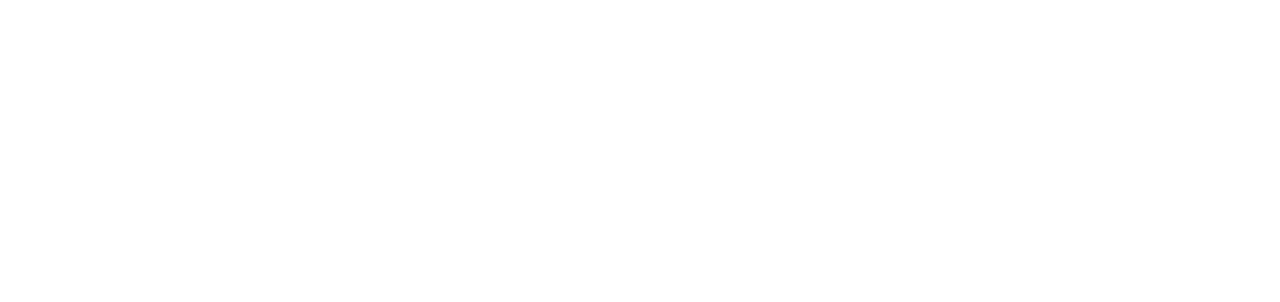
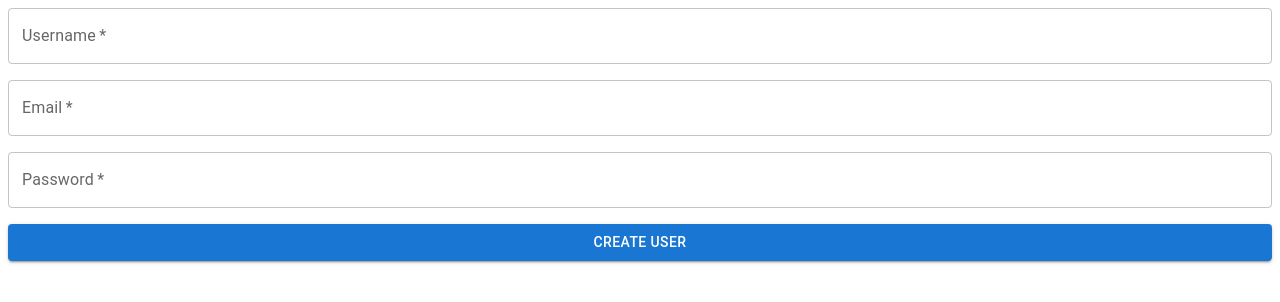
Before and after one commit to ChaseH88/Chirpy-Front-End, a React (Create React App) app: page / in a window 1280 px wide. Shown: the top 302 px of the page. Built offline with nearby package versions, Linux system fonts and the light colour scheme.

Commit message:
adding initial create user form and page

```diff
--- a/src/App.tsx
+++ b/src/App.tsx
@@ -1,5 +1,11 @@
+import { CreateUserPage } from './pages/CreateUserPage';
+
 function App() {
-  return <div className="App"></div>;
+  return (
+    <div className="App">
+      <CreateUserPage />
+    </div>
+  );
 }
 
 export default App;
--- /dev/null
+++ b/src/components/Form/Form.tsx
@@ -0,0 +1,96 @@
+import React from 'react';
+import {
+  TextField,
+  Button,
+  MenuItem,
+  Select,
+  InputLabel,
+  FormControl,
+  Box,
+} from '@mui/material';
+
+type FormTypes = 'text' | 'email' | 'password' | 'textarea' | 'select';
+
+export interface FormInput {
+  name: string;
+  type: FormTypes;
+  placeholder: string;
+  required: boolean;
+  label: string;
+  value?: string;
+  options?: string[];
+  onChange?: (e: React.ChangeEvent<HTMLInputElement>) => void;
+}
+
+export interface FormProps {
+  inputs: FormInput[];
+  submitText: string;
+  onSubmit: (e: React.FormEvent) => void;
+}
+
+const Form: React.FC<FormProps> = ({ inputs, submitText, onSubmit }) => {
+  const renderInput = (input: FormInput, index: number) => {
+    switch (input.type) {
+      case 'select':
+        return (
+          <FormControl fullWidth key={index} required={input.required}>
+            <InputLabel>{input.label}</InputLabel>
+            <Select
+              name={input.name}
+              value={input.value}
+              onChange={input.onChange as any}
+              label={input.label}
+            >
+              {input.options?.map((option, idx) => (
+                <MenuItem key={idx} value={option}>
+                  {option}
+                </MenuItem>
+              ))}
+            </Select>
+          </FormControl>
+        );
+      case 'textarea':
+        return (
+          <TextField
+            key={index}
+            multiline
+            rows={4}
+            variant="outlined"
+            name={input.name}
+            placeholder={input.placeholder}
+            required={input.required}
+            label={input.label}
+            defaultValue={input.value}
+            onChange={input.onChange}
+          />
+        );
+      default:
+        return (
+          <TextField
+            key={index}
+            variant="outlined"
+            name={input.name}
+            type={input.type}
+            placeholder={input.placeholder}
+            required={input.required}
+            label={input.label}
+            defaultValue={input.value}
+            onChange={input.onChange}
+          />
+        );
+    }
+  };
+
+  return (
+    <form onSubmit={onSubmit}>
+      <Box display="flex" flexDirection="column" gap={2}>
+        {inputs.map(renderInput)}
+        <Button type="submit" variant="contained" color="primary">
+          {submitText}
+        </Button>
+      </Box>
+    </form>
+  );
+};
+
+export { Form };
--- /dev/null
+++ b/src/components/Form/index.ts
@@ -0,0 +1 @@
+export * from './Form';
--- /dev/null
+++ b/src/pages/CreateUserPage/CreateUserPage.tsx
@@ -0,0 +1,52 @@
+import { useState } from 'react';
+import { Form, FormInput } from '../../components/Form';
+
+const CreateUserPage = () => {
+  const [username, setUsername] = useState('');
+  const [email, setEmail] = useState('');
+  const [password, setPassword] = useState('');
+
+  const handleSubmit = (e: React.FormEvent) => {
+    e.preventDefault();
+    console.log({ username, email, password });
+  };
+
+  const inputs: FormInput[] = [
+    {
+      name: 'username',
+      type: 'text',
+      placeholder: 'Enter your username',
+      required: true,
+      label: 'Username',
+      value: username,
+      onChange: (e: React.ChangeEvent<HTMLInputElement>) =>
+        setUsername(e.target.value),
+    },
+    {
+      name: 'email',
+      type: 'email',
+      placeholder: 'Enter your email',
+      required: true,
+      label: 'Email',
+      value: email,
+      onChange: (e: React.ChangeEvent<HTMLInputElement>) =>
+        setEmail(e.target.value),
+    },
+    {
+      name: 'password',
+      type: 'password',
+      placeholder: 'Enter your password',
+      required: true,
+      label: 'Password',
+      value: password,
+      onChange: (e: React.ChangeEvent<HTMLInputElement>) =>
+        setPassword(e.target.value),
+    },
+  ];
+
+  return (
+    <Form inputs={inputs} submitText="Create User" onSubmit={handleSubmit} />
+  );
+};
+
+export { CreateUserPage };
--- /dev/null
+++ b/src/pages/CreateUserPage/index.ts
@@ -0,0 +1 @@
+export * from './CreateUserPage';
```
